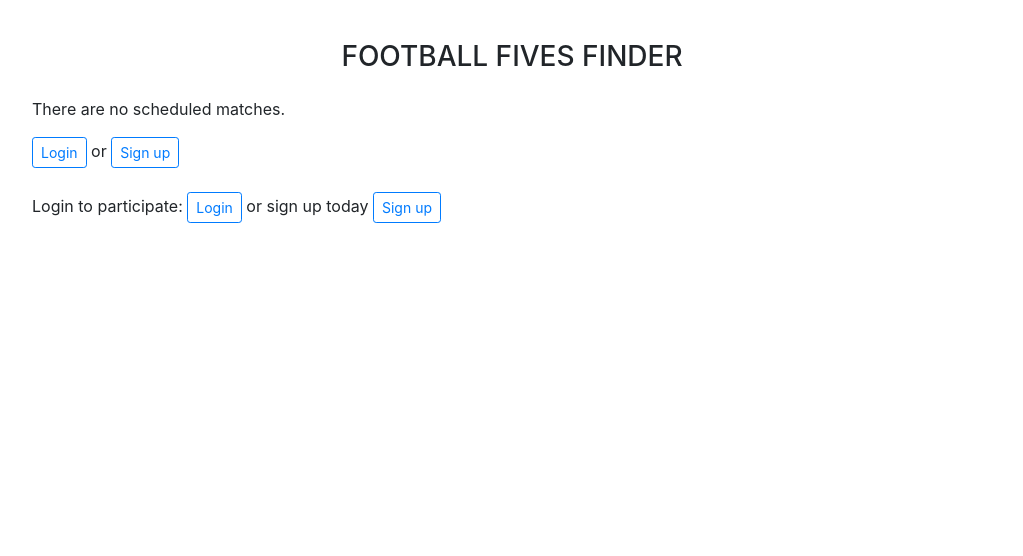
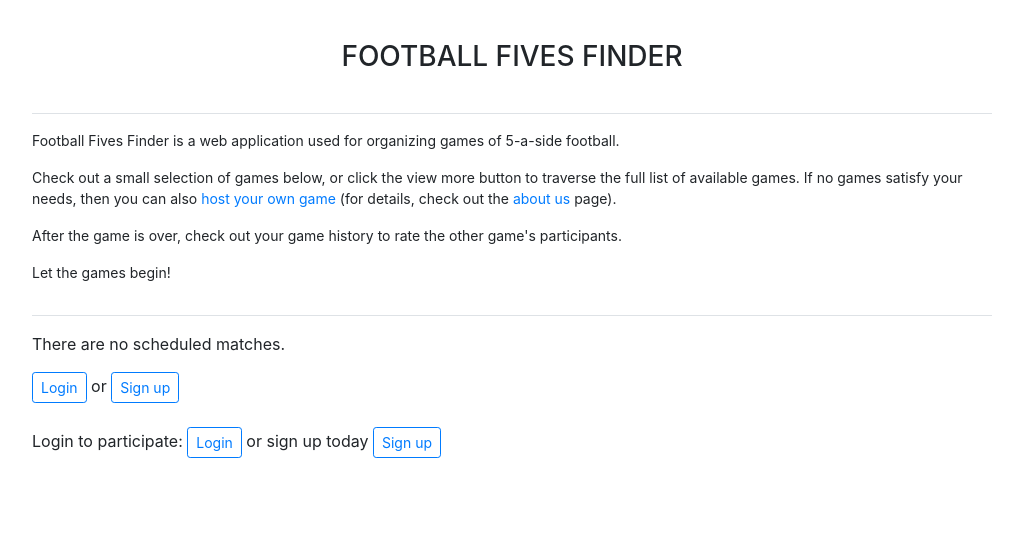
Before and after one commit to atlasJackson/wad2_project, a Django app: page / in a window 1280 px wide. Shown: the part 60-616 px from the top of the page, without its empty margins (128-1151 px from the left). Run offline with Django 3.2, Linux system fonts and the light colour scheme; data that the repository does not hold is empty; some libraries are stand-ins or nearby versions.

Commit message:
Added content to index

```diff
--- a/static/css/styles.css
+++ b/static/css/styles.css
@@ -27,6 +27,11 @@ table td {
 .index-header-centered {
     text-align: center;
     padding-bottom: 15px;
+}
+.index-intro-info {
+    margin: 30px auto;
+    font-size: 14px;
+    font-style: normal;
 }
 .index-host-info {
     margin-top: 30px;
--- a/templates/fives/index.html
+++ b/templates/fives/index.html
@@ -14,6 +14,26 @@
         {% if user.is_authenticated %}
         <h5>Welcome {{ user.username }}!</h5>
         {% endif %}
+    </div>
+    <div class="index-intro-info border-top pt-3 mt-3 border-bottom pb-3 mb-3">
+        <p>
+            Football Fives Finder is a web application used for organizing games of 5-a-side football.
+        </p>
+        <p>
+            Check out a small selection of games below, or click the view more button to traverse the full list of available games. If no games satisfy your needs, then you can also <a href="{% url 'create_game' %}">host your own game</a> (for details, check out the <a href="{% url 'about_us' %}">about us</a> page).<br />
+        </p>
+        <p>
+            After the game is over, check out your
+            {% if user.is_authenticated %}
+                <a href="{% url 'history' user.player %}">game history</a>
+            {% else %}
+                game history
+            {% endif %}
+            to rate the other game's participants.
+        </p>
+        <p>
+            Let the games begin!
+        </p>
     </div>
     {% if games %}
         {% include 'fives/incl/game_table.html' with title="Upcoming Games"  gameList=games ratingCol=False %}
```
